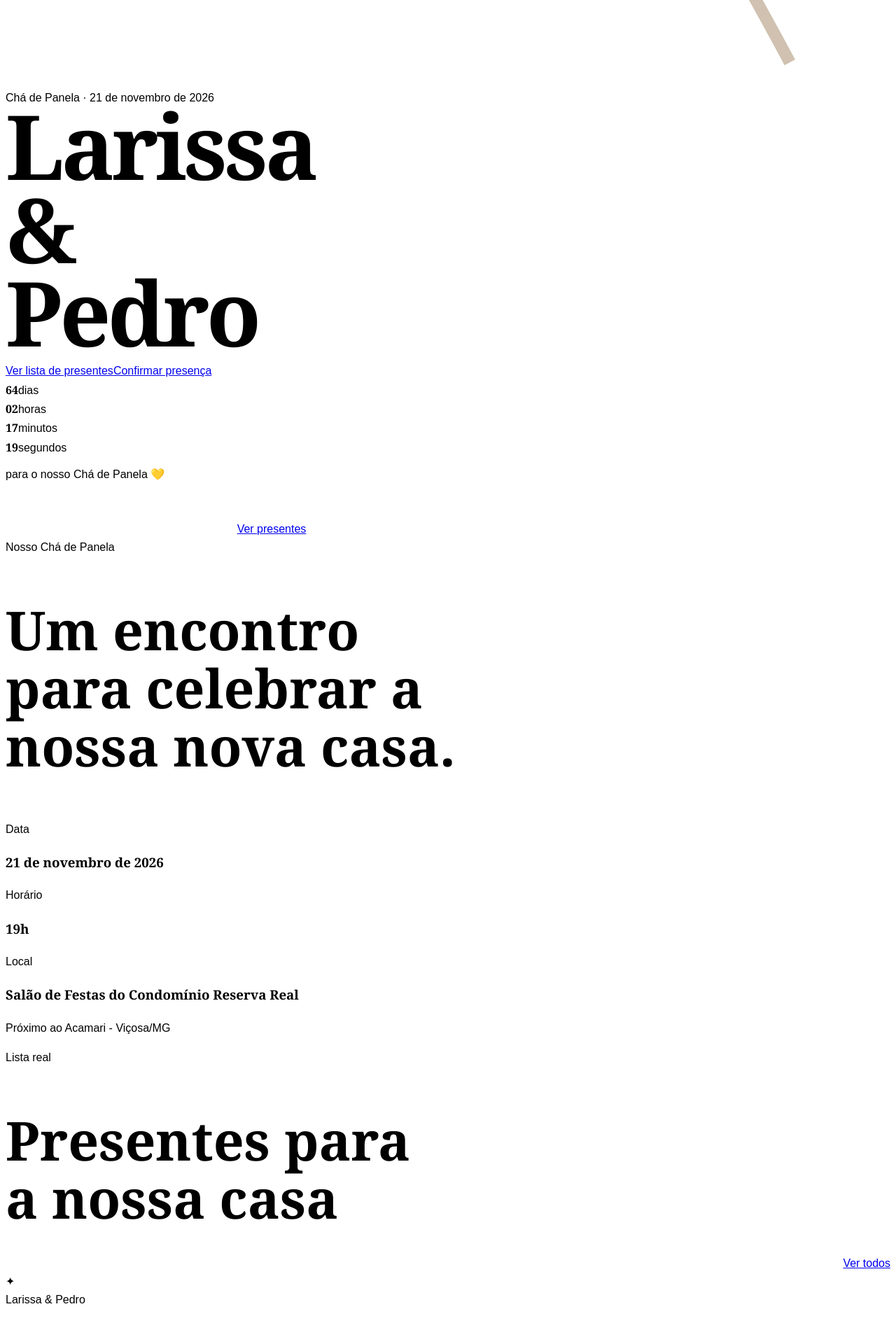
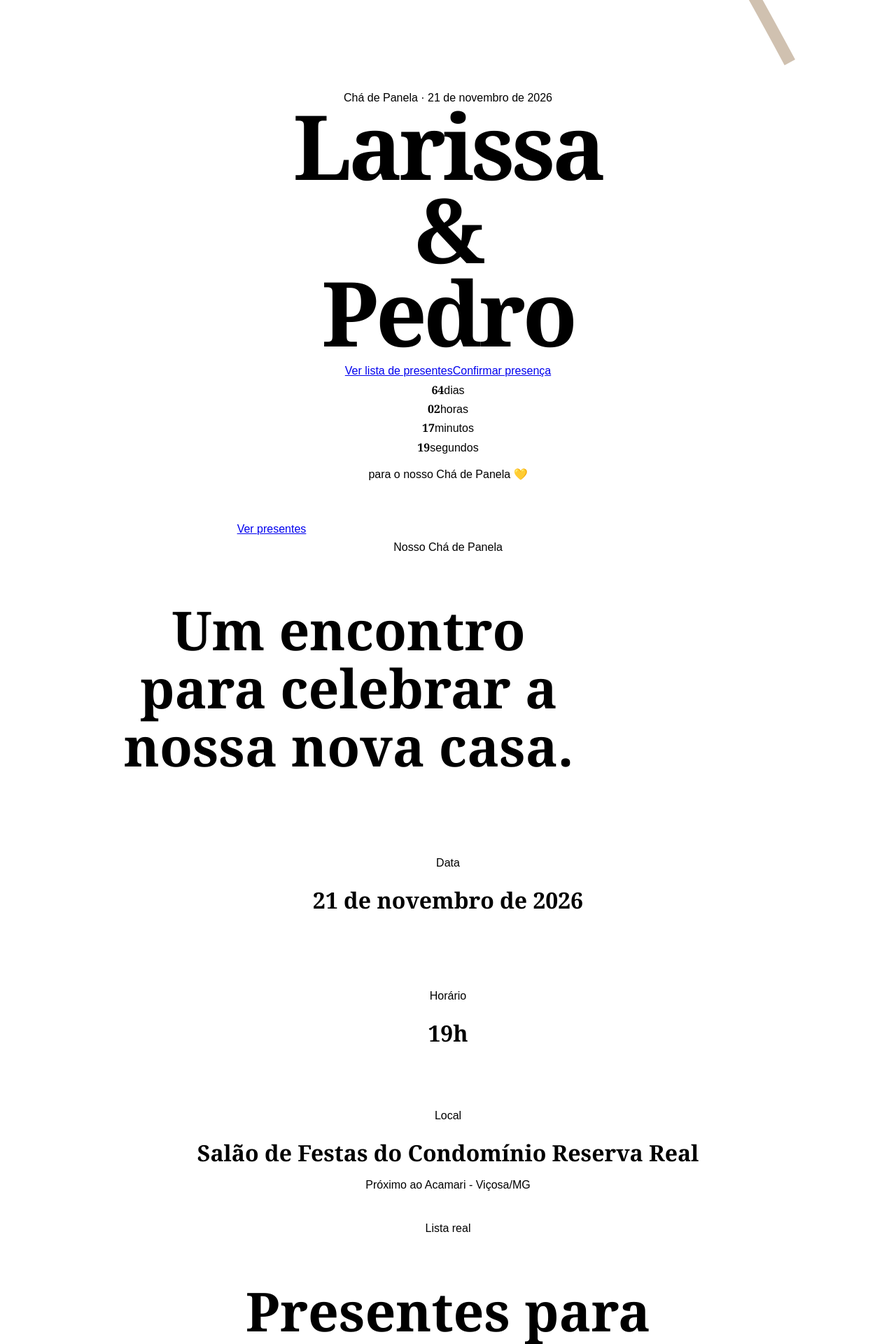
Before and after one commit to depaulapheng/ch-de-panela, a Next.js app: page / in a window 1280 px wide. Shown: the part 4940-6860 px from the top of the page at 70% size. Built offline with nearby package versions, Linux system fonts and the light colour scheme; no server answers; the database is empty.

Commit message:
fix: center sections and prevent event text overlap

```diff
--- a/app/page.tsx
+++ b/app/page.tsx
@@ -23,7 +23,7 @@ export default async function Home(){
   return <main>
     <section className="hero">
       <DecorativeBirds/>
-      <div className="container">
+      <div className="container section-heading">
         <div className="eyebrow">Chá de Panela · 21 de novembro de 2026</div>
         <div className="hero-names">Larissa<br/><span className="hero-amp">&</span><br/>Pedro</div>
         <p className="hero-copy">{s?.guestMessage}</p>
@@ -44,20 +44,20 @@ export default async function Home(){
     </section>
 
     <section id="evento" className="section">
-      <div className="container">
+      <div className="container section-heading">
         <div className="eyebrow">Nosso Chá de Panela</div>
         <h2 className="title">Um encontro para celebrar a nossa nova casa.</h2>
         <div className="grid grid-3">
-          <div className="card info-card"><div className="eyebrow">Data</div><h3 className="serif">21 de novembro de 2026</h3></div>
-          <div className="card info-card"><div className="eyebrow">Horário</div><h3 className="serif">{s?.showerTime||"19h"}</h3></div>
-          <div className="card info-card"><div className="eyebrow">Local</div><h3 className="serif">{s?.venue||"Salão de Festas do Condomínio Reserva Real"}</h3><p className="muted">{s?.address||"Próximo ao Acamari - Viçosa/MG"}</p>{s?.mapsUrl&&<a className="btn" target="_blank" href={s.mapsUrl}>Como chegar</a>}</div>
+          <div className="card info-card event-card"><div className="eyebrow">Data</div><h3>21 de novembro de 2026</h3></div>
+          <div className="card info-card event-card"><div className="eyebrow">Horário</div><h3>{s?.showerTime||"19h"}</h3></div>
+          <div className="card info-card event-card"><div className="eyebrow">Local</div><h3>{s?.venue||"Salão de Festas do Condomínio Reserva Real"}</h3><p className="muted">{s?.address||"Próximo ao Acamari - Viçosa/MG"}</p>{s?.mapsUrl&&<a className="btn" target="_blank" href={s.mapsUrl}>Como chegar</a>}</div>
         </div>
       </div>
     </section>
 
     <section className="section gifts-band">
       <div className="container">
-        <div style={{display:"flex",justifyContent:"space-between",gap:18,alignItems:"end",flexWrap:"wrap"}}>
+        <div className="section-heading gifts-heading">
           <div><div className="eyebrow">Lista real</div><h2 className="title">Presentes para a nossa casa</h2></div>
           <Link className="btn" href="/presentes">Ver todos</Link>
         </div>
```
